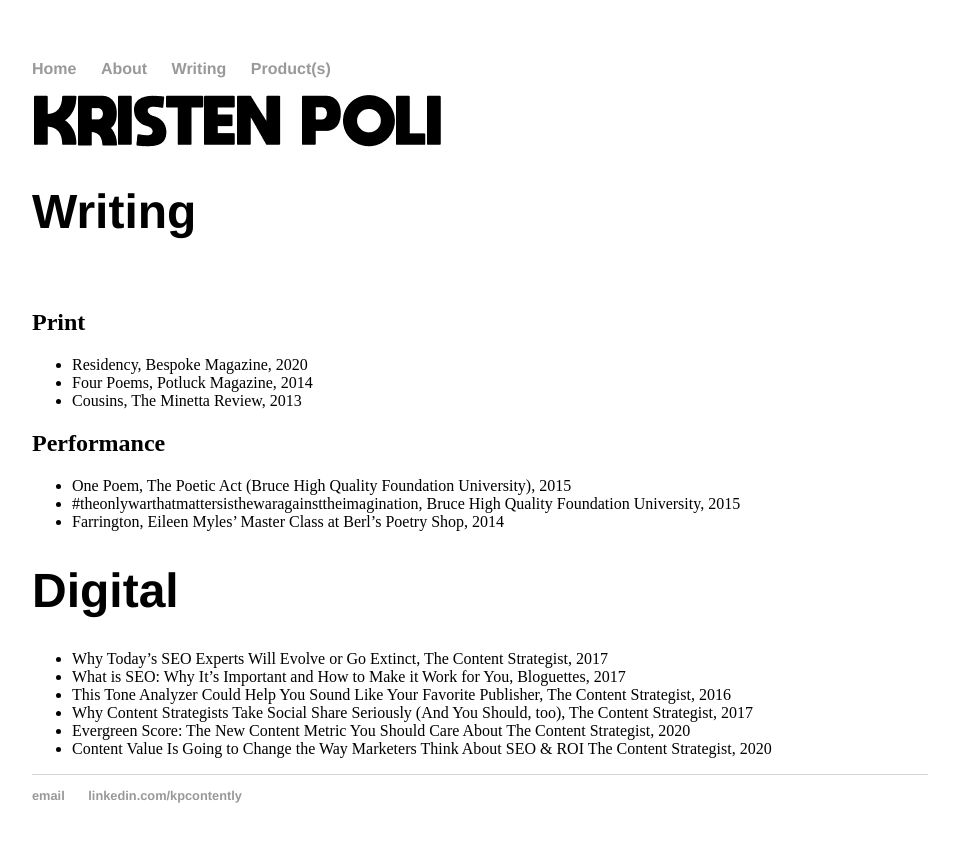
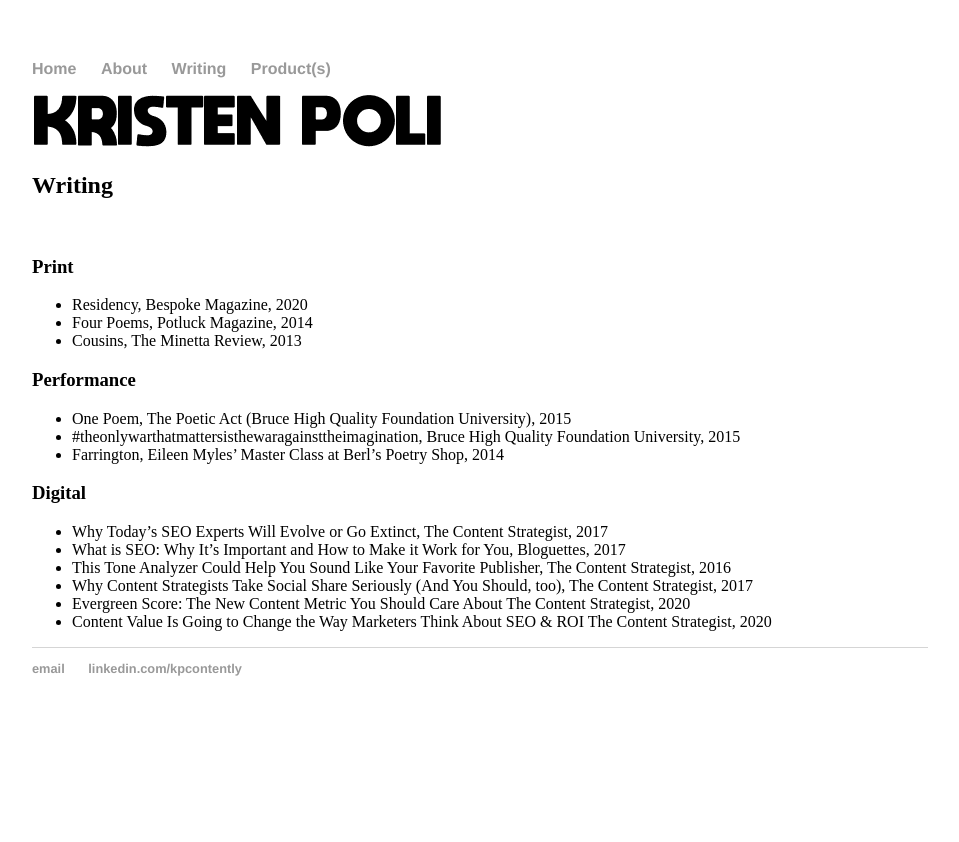
Before and after one commit to kristenepoli/portfolio, a Jekyll site: the page built from writing.html, in a window 1280 px wide. Shown: the top 842 px of the page, without its empty margins (160-1119 px from the left). Built offline with Jekyll 4.4.1, drawn with Linux system fonts in a browser that asks for light colours.

```diff
--- a/writing.html
+++ b/writing.html
@@ -3,24 +3,24 @@ layout: default
 title: It's nice to meet you
 ---
 
-<h1>Writing</h1>
+<h2>Writing</h2>
 <br>
 
-<h2>Print</h2>
+<h3>Print</h3>
 <ul>
 <li>Residency, Bespoke Magazine, 2020</li>
 <li>Four Poems, Potluck Magazine, 2014</li>
 <li>Cousins, The Minetta Review, 2013</li>
 </ul>
 
-<h2>Performance</h2>
+<h3>Performance</h3>
 <ul>
 <li>One Poem, The Poetic Act (Bruce High Quality Foundation University), 2015</li>
 <li>#theonlywarthatmattersisthewaragainsttheimagination, Bruce High Quality Foundation University, 2015</li>
 <li>Farrington, Eileen Myles’ Master Class at Berl’s Poetry Shop, 2014</li>
 </ul>
 
-<h1>Digital</h2>
+<h3>Digital</h3>
 <ul>
 <li>Why Today’s SEO Experts Will Evolve or Go Extinct, The Content Strategist, 2017</li>
 <li>What is SEO: Why It’s Important and How to Make it Work for You, Bloguettes, 2017</li>
```
